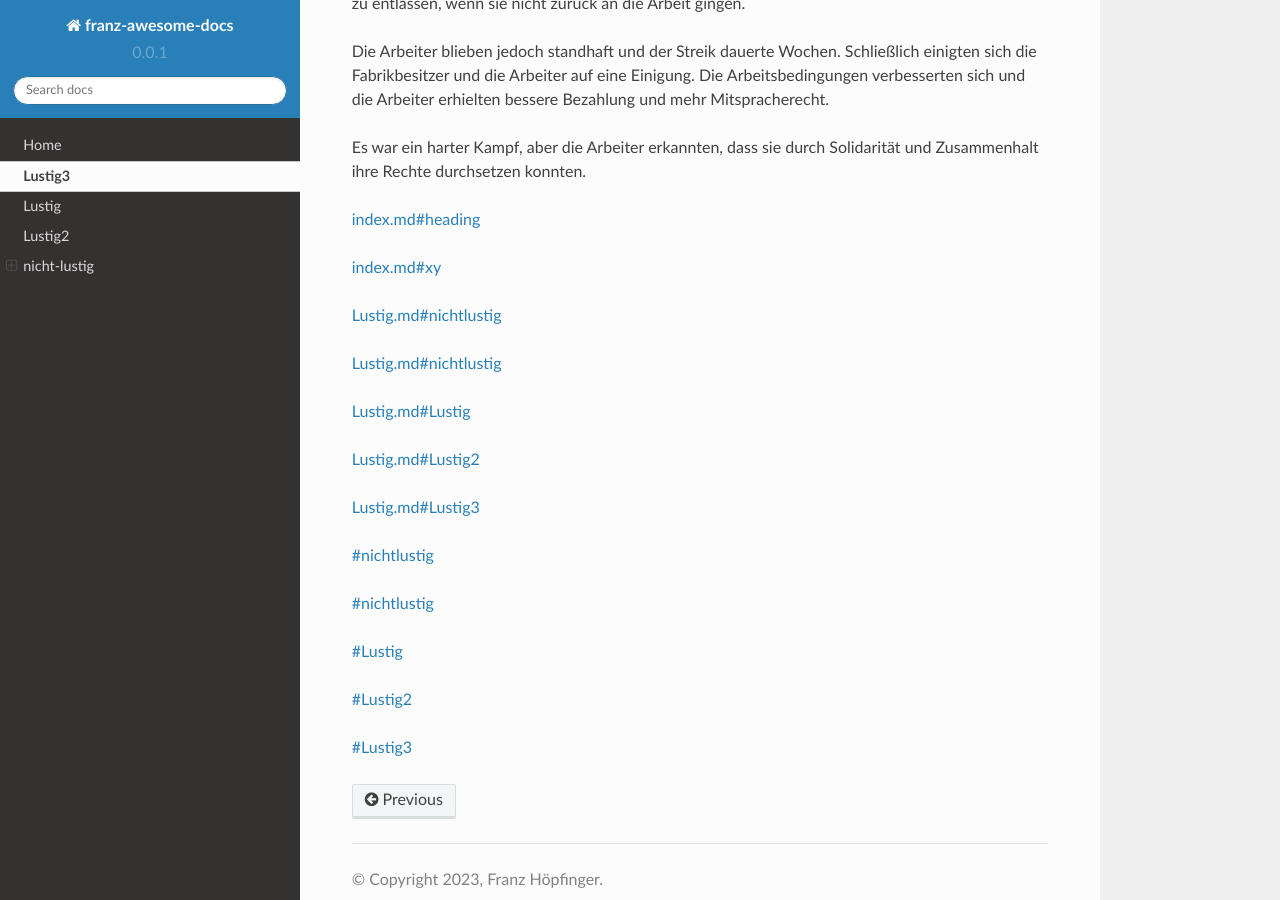
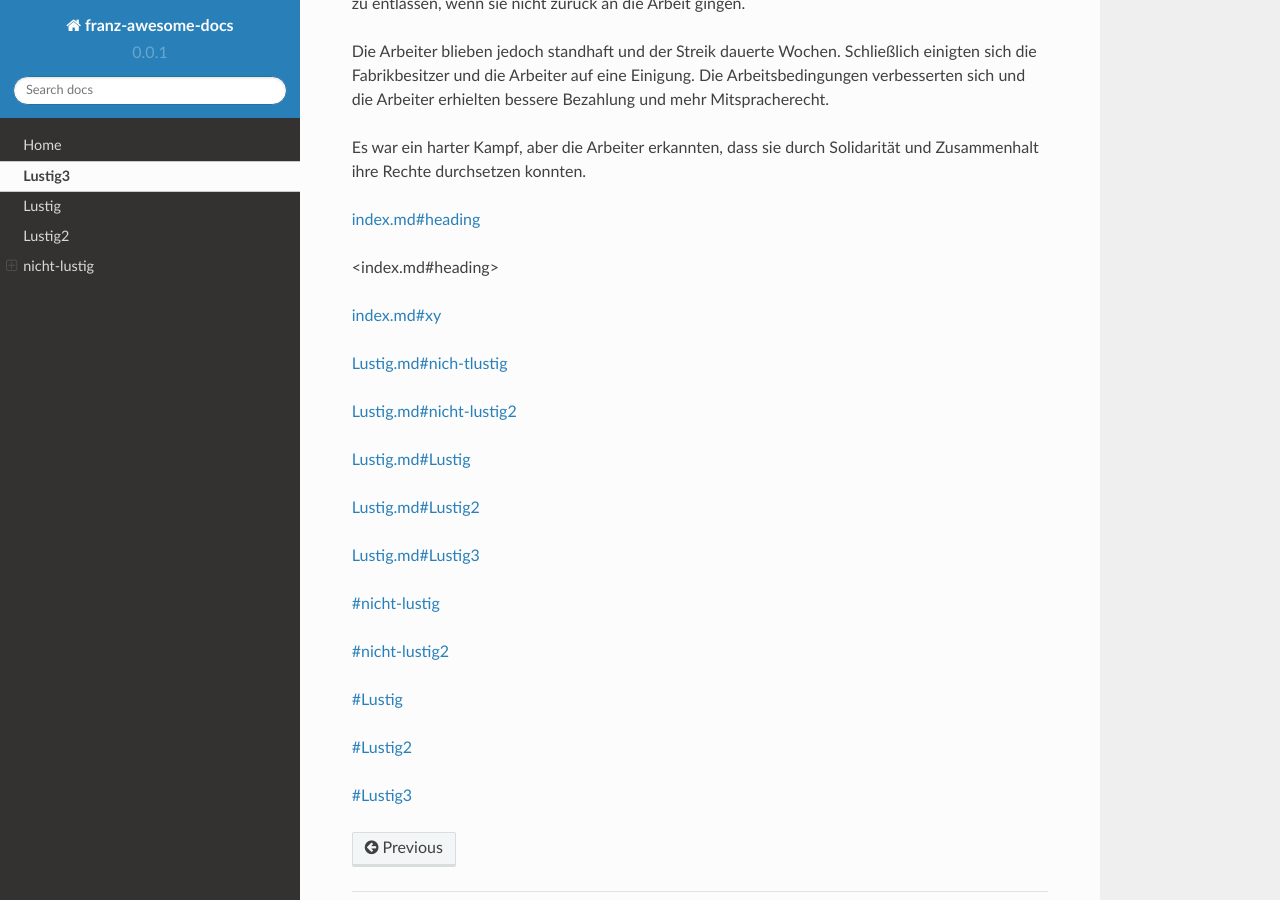
Before and after one commit to franz-ms-muc/awesome-docs, a Sphinx documentation site: the page built from docs/Lustig.md, in a window 1280 px wide and 900 px high, scrolled down 815 px. Built offline with Sphinx 7.4.7 and the Read the Docs theme 2.0.0, drawn with Linux system fonts in a browser that asks for light colours.

Commit message:
Update Lustig.md

```diff
--- a/docs/Lustig.md
+++ b/docs/Lustig.md
@@ -29,12 +29,15 @@ Es war ein harter Kampf, aber die Arbeiter erkannten, dass sie durch Solidaritä
 
 [index.md#heading](index.md#heading)
 
+
+<index.md#heading>
+
 [index.md#xy](index.md#xy)
 
 
-[Lustig.md#nichtlustig](Lustig.md#nicht-lustig)
+[Lustig.md#nich-tlustig](Lustig.md#nicht-lustig)
 
-[Lustig.md#nichtlustig](Lustig.md#nicht-lustig2)
+[Lustig.md#nicht-lustig2](Lustig.md#nicht-lustig2)
 
 [Lustig.md#Lustig](Lustig.md#Lustig)
 
@@ -43,9 +46,9 @@ Es war ein harter Kampf, aber die Arbeiter erkannten, dass sie durch Solidaritä
 [Lustig.md#Lustig3](Lustig.md#Lustig3)
 
 
-[#nichtlustig](#nicht-lustig)
+[#nicht-lustig](#nicht-lustig)
 
-[#nichtlustig](#nicht-lustig2)
+[#nicht-lustig2](#nicht-lustig2)
 
 [#Lustig](#Lustig)
 
```
